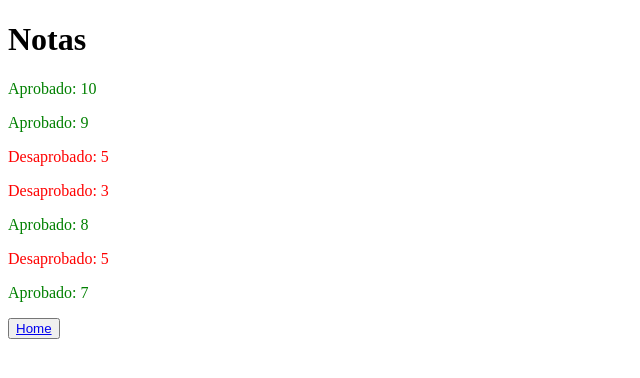
After one commit to esthorace/87760-a, a Django app: page /notas/ in a window 1280 px wide. The commit adds this page. Shown: the top 378 px of the page, without its empty margins (0-640 px from the left). Run offline with Django 5.2, Linux system fonts and the light colour scheme.

Commit message:
Agrega urls y templates

```diff
--- a/src/config/urls.py
+++ b/src/config/urls.py
@@ -24,4 +24,6 @@ urlpatterns = [
     path("admin/", admin.site.urls),
     path("", views.index),
     path("saludar/", views.saludar),
+    path("parametros/<str:nombre>/<str:apellido>/", views.parametros),
+    path("notas/", views.ver_notas),
 ]
--- a/src/core/templates/core/index.html
+++ b/src/core/templates/core/index.html
@@ -11,6 +11,8 @@
             <ul>
                 <li>Es un framework para crear aplicaciones web</li>
                 <li>Su comunidad es gigante</li>
+                <li><a href="notas/">Ver notas</a></li>
+                <br>
             </ul>
         </main>
         <footer>
--- /dev/null
+++ b/src/core/templates/core/notas.html
@@ -0,0 +1,19 @@
+<!DOCTYPE html>
+<html lang="en">
+    <head>
+        <meta charset="UTF-8">
+        <meta name="viewport" content="width=device-width, initial-scale=1.0">
+        <title>Document</title>
+    </head>
+    <body>
+        <h1>Notas</h1>
+        {% for nota in notas %}
+            {% if nota > 6 %}
+                <p style="color: green;">Aprobado: {{ nota }}</p>
+            {% else %}
+                <p style="color: red">Desaprobado: {{ nota }}</p>
+            {% endif %}
+        {% endfor %}
+        <button><a href="/">Home</a></button>
+    </body>
+</html>
--- a/src/core/views.py
+++ b/src/core/views.py
@@ -1,11 +1,26 @@
+from datetime import UTC
+
 from django.http import HttpRequest, HttpResponse
 from django.shortcuts import render
 
 
 def index(request: HttpRequest) -> HttpResponse:
-    datos_a_plantilla = {"titulo": "EducaciónIt", "año": 2026}
+    from datetime import datetime
+
+    datos_a_plantilla = {"titulo": "EducaciónIt", "año": datetime.now(UTC).year}
     return render(request, "core/index.html", context=datos_a_plantilla)
 
 
 def saludar(request: HttpRequest) -> HttpResponse:
     return HttpResponse("Hola desde Django")
+
+
+def parametros(request: HttpResponse, nombre: str, apellido: str) -> HttpResponse:
+    nombre = nombre.capitalize()
+    apellido = apellido.upper()
+    return HttpResponse(f"<p><strong>{apellido}</strong>, {nombre}</p>")
+
+
+def ver_notas(request: HttpRequest) -> HttpResponse:
+    lista_notas: list[int] = [10, 9, 5, 3, 8, 5, 7]
+    return render(request, "core/notas.html", {"notas": lista_notas})
```
